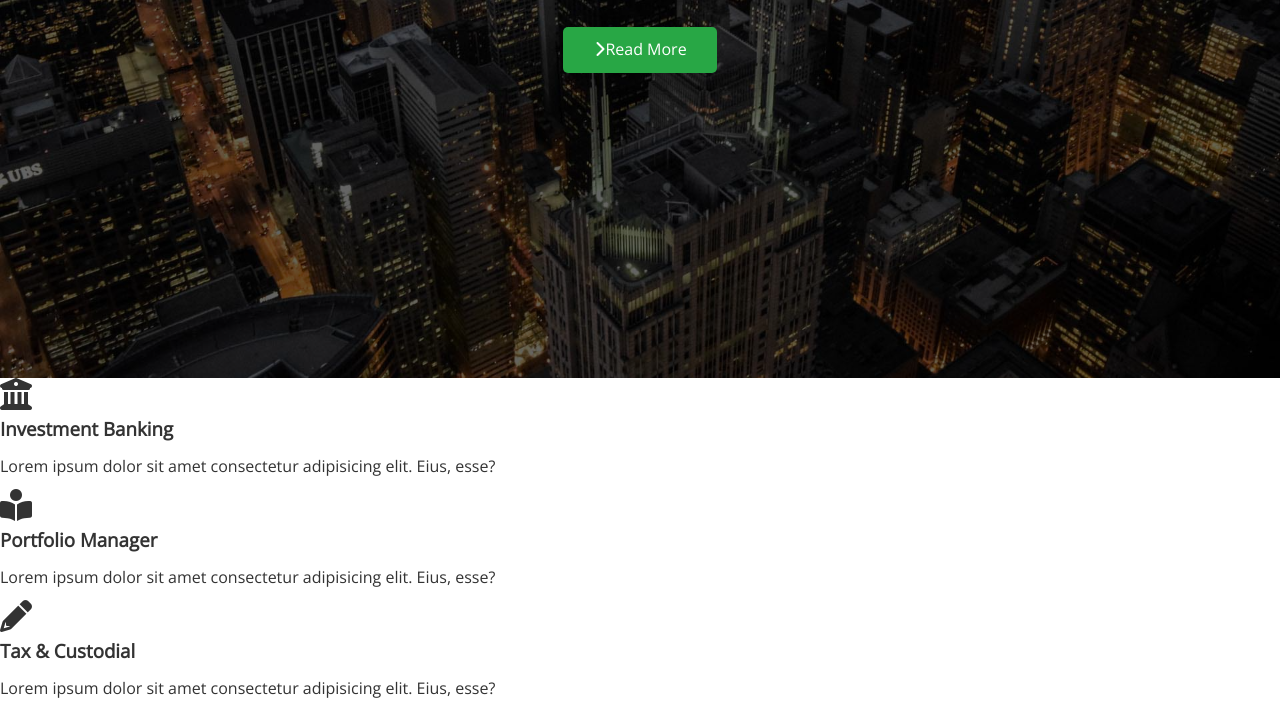
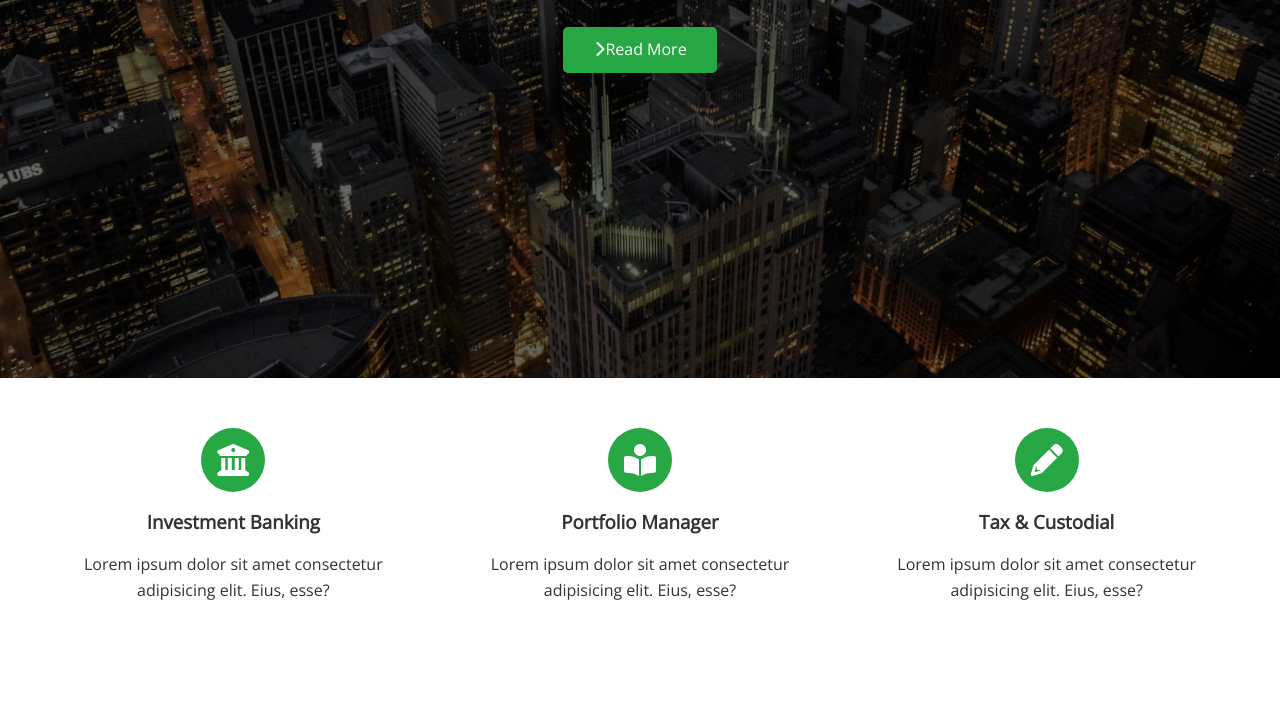
Before and after one commit to Jean809/LendSpree-website, a plain HTML site: page index.html in a window 1280 px wide. Shown: the part 422-1133 px from the top of the page. After the commit the page ends 1085 px from the top, so only its background shows below. Drawn offline with nearby package versions, Linux system fonts and the light colour scheme.

Commit message:
logos under main page is finished

```diff
--- a/css/style.css
+++ b/css/style.css
@@ -113,3 +113,22 @@ img {
 .hero * {
   z-index: 10;
 }
+
+/* Icons */
+
+.icons {
+  padding: 30px;
+}
+
+.icons h3 {
+  font-weight: bold;
+  margin-bottom: 15px;
+}
+
+.icons i {
+  background-color: #28a745;
+  color: #fff;
+  padding: 1rem;
+  border-radius: 50%;
+  margin-bottom: 15px;
+}
--- a/css/utilities.css
+++ b/css/utilities.css
@@ -42,3 +42,16 @@
   background: #f4f4f4;
   color: #333;
 }
+
+/* Flex items */
+
+.flex-items {
+  display: flex;
+  text-align: center;
+  justify-content: center;
+  height: 100%;
+}
+
+.flex-items > div {
+  padding: 20px;
+}
```
